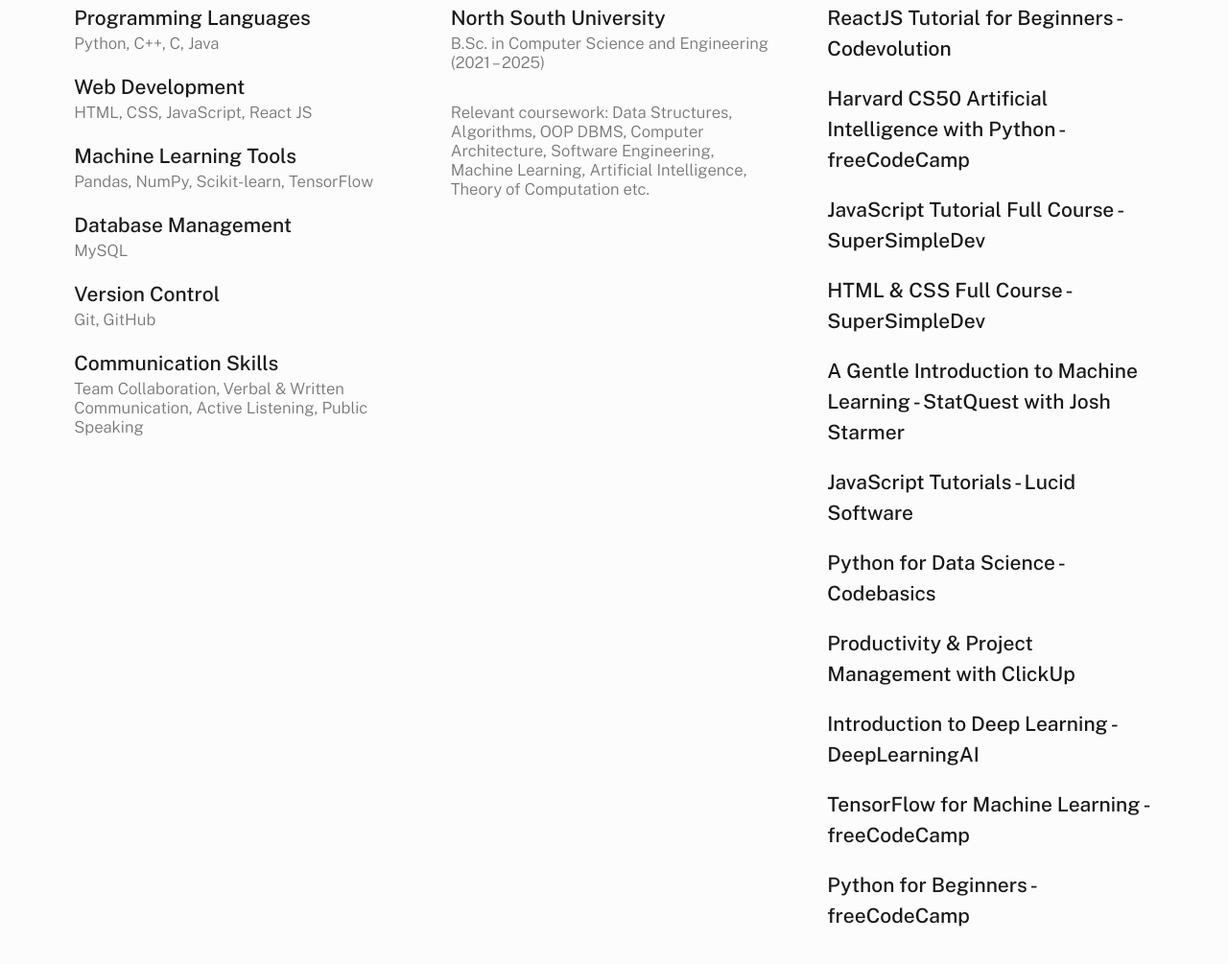
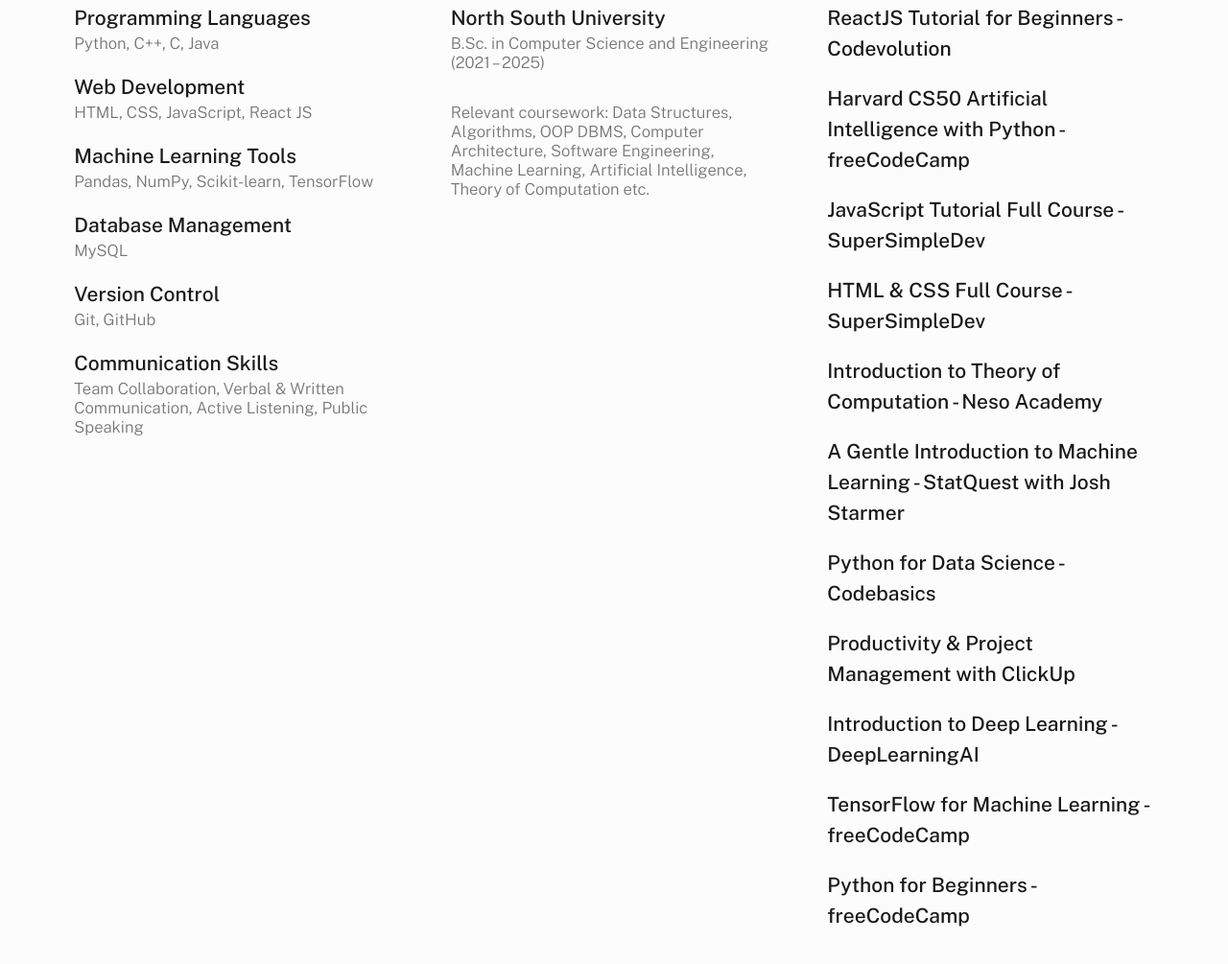
Before and after one commit to omlanfz/omlanfz.github.io, a plain HTML site: page index.html in a window 1280 px wide. Shown: the part 1635-2640 px from the top of the page at 96% size. Drawn offline with nearby package versions, Linux system fonts and the light colour scheme; a web font is replaced by a local one.

Commit message:
Update index.html

```diff
--- a/index.html
+++ b/index.html
@@ -249,13 +249,13 @@
 
                                 <li>
                                     <a href="https://www.youtube.com/watch?v=58N2N7zJGrQ&list=PLBlnK6fEyqRgp46KUv4ZY69yXmpwKOIev&ab_channel=LucidSoftware">
-                                        A Gentle Introduction to Machine Learning - StatQuest with Josh Starmer
+                                        Introduction to Theory of Computation - Neso Academy
                                     </a>
                                 </li>
 
                                 <li>
                                     <a href="https://www.youtube.com/watch?v=Gv9_4yMHFhI&list=PLblh5JKOoLUICTaGLRoHQDuF_7q2GfuJF&ab_channel=LucidSoftware">
-                                        JavaScript Tutorials - Lucid Software
+                                        A Gentle Introduction to Machine Learning - StatQuest with Josh Starmer
                                     </a>
                                 </li>
 
```
